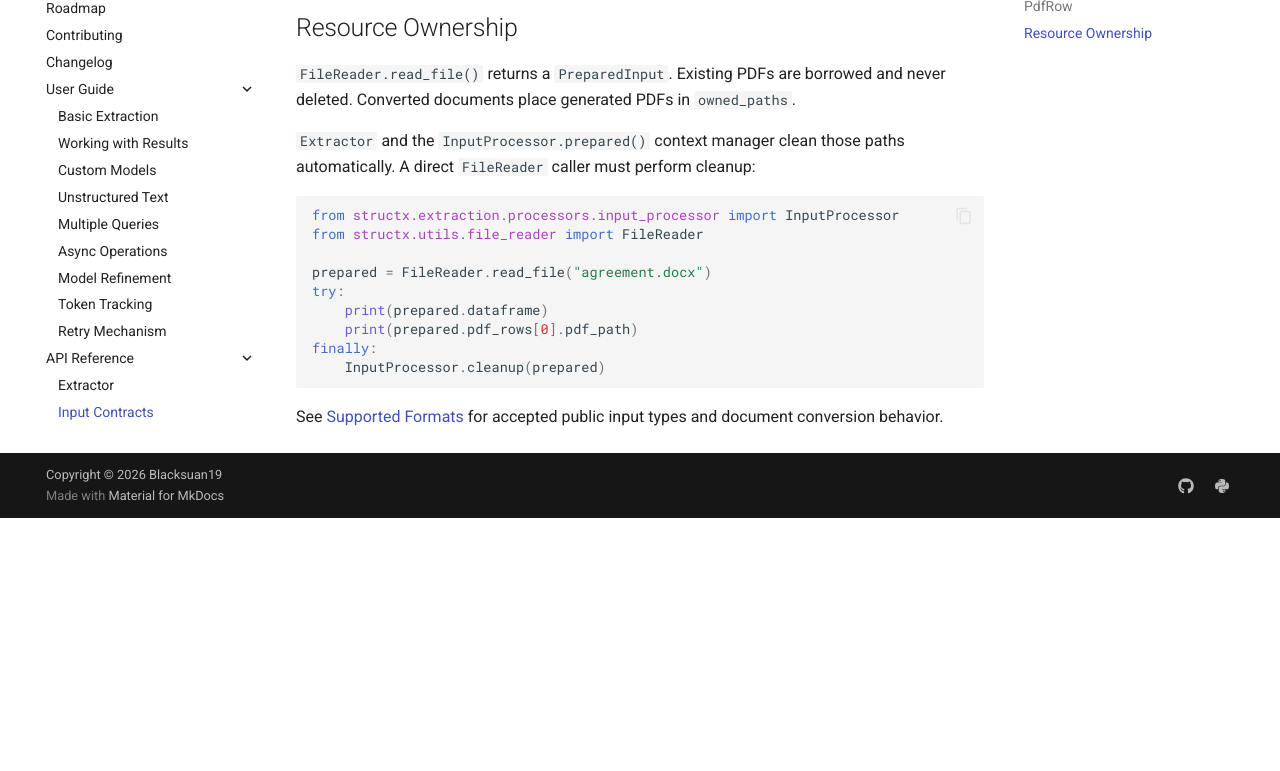
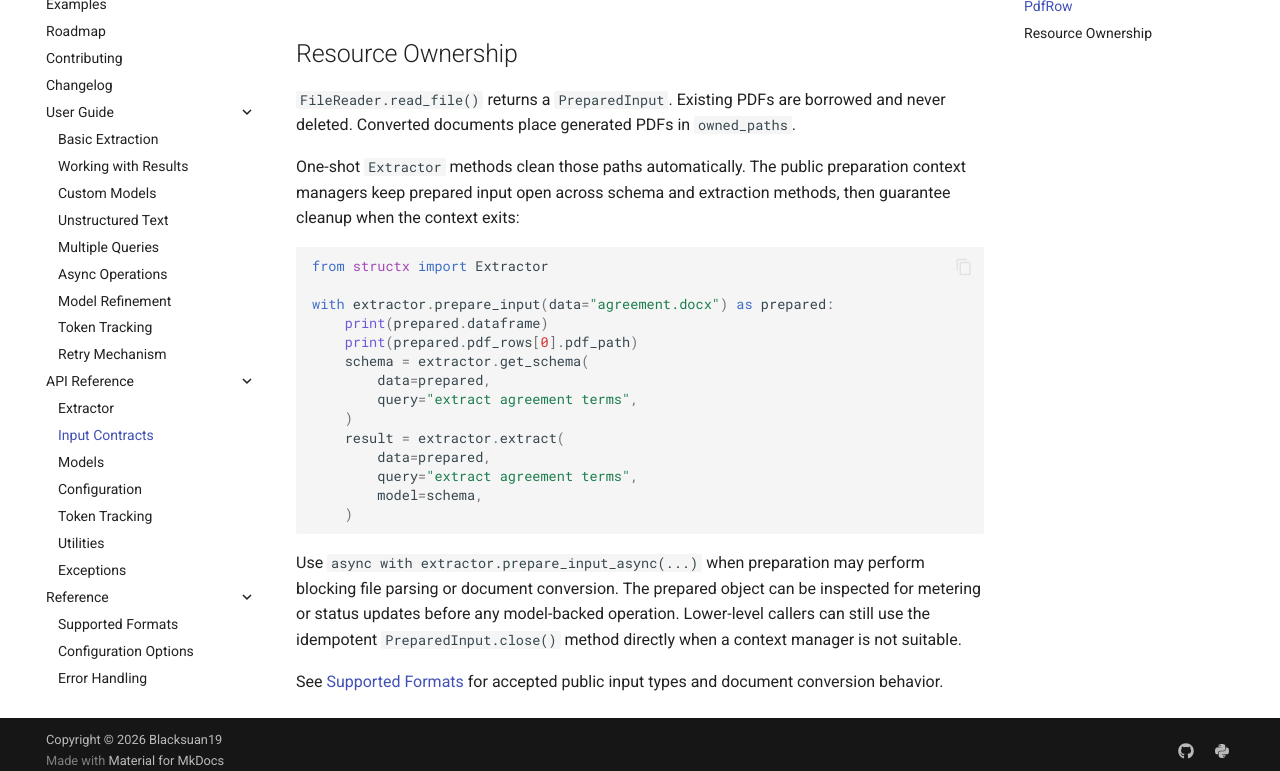
Before and after one commit to Blacksuan19/structx, an MkDocs documentation site: the page built from docs/api/inputs.md, in a window 1280 px wide and 900 px high, scrolled down 560 px, cut to the strip 129-900 px from the top of the window. Built offline with MkDocs 1.6.1 and Material for MkDocs 9.7.7, drawn with Linux system fonts in a browser that asks for light colours; comment, search, counter and statistics services are not loaded; before the commit the page ends 1207 px from its top, so only the background shows below that; some of the changed text lies outside the part shown.

Commit message:
docs(input): document prepared input lifecycle
- show sync and async preparation context usage
- explain reuse, ownership, and cleanup behavior

````diff
--- a/docs/api/inputs.md
+++ b/docs/api/inputs.md
@@ -1,8 +1,8 @@
 # Input Contracts
 
-Most users should pass supported data directly to `Extractor`. The contracts on
-this page are useful for integrations that call the lower-level file and input
-processors.
+Most users should pass supported data directly to `Extractor`. Integrations can
+prepare input explicitly when they need to inspect normalized data or reuse one
+document conversion across schema and extraction operations.
 
 ## PreparedInput
 
@@ -23,20 +23,32 @@
 `FileReader.read_file()` returns a `PreparedInput`. Existing PDFs are borrowed
 and never deleted. Converted documents place generated PDFs in `owned_paths`.
 
-`Extractor` and the `InputProcessor.prepared()` context manager clean those
-paths automatically. A direct `FileReader` caller must perform cleanup:
+One-shot `Extractor` methods clean those paths automatically. The public
+preparation context managers keep prepared input open across schema and
+extraction methods, then guarantee cleanup when the context exits:
 
 ```python
-from structx.extraction.processors.input_processor import InputProcessor
-from structx.utils.file_reader import FileReader
+from structx import Extractor
 
-prepared = FileReader.read_file("agreement.docx")
-try:
+with extractor.prepare_input(data="agreement.docx") as prepared:
     print(prepared.dataframe)
     print(prepared.pdf_rows[0].pdf_path)
-finally:
-    InputProcessor.cleanup(prepared)
+    schema = extractor.get_schema(
+        data=prepared,
+        query="extract agreement terms",
+    )
+    result = extractor.extract(
+        data=prepared,
+        query="extract agreement terms",
+        model=schema,
+    )
 ```
+
+Use `async with extractor.prepare_input_async(...)` when preparation may perform
+blocking file parsing or document conversion. The prepared object can be
+inspected for metering or status updates before any model-backed operation.
+Lower-level callers can still use the idempotent `PreparedInput.close()` method
+directly when a context manager is not suitable.
 
 See [Supported Formats](../reference/supported-formats.md) for accepted public
 input types and document conversion behavior.
````
Also changed, not shown: docs/getting-started.md (+2 -0 lines), docs/guides/async-operations.md (+13 -0 lines).
